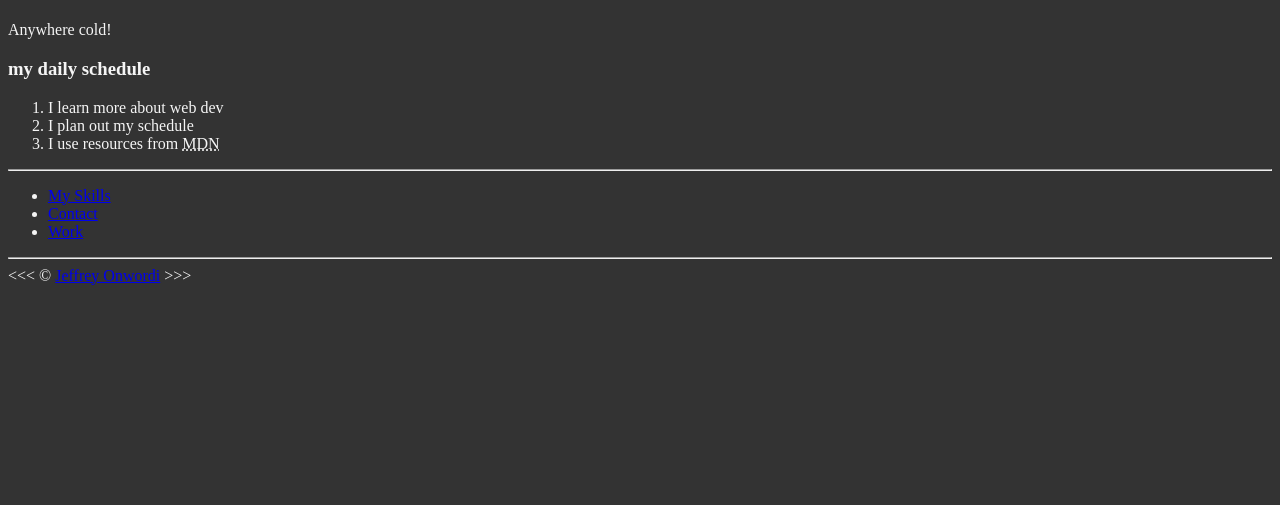
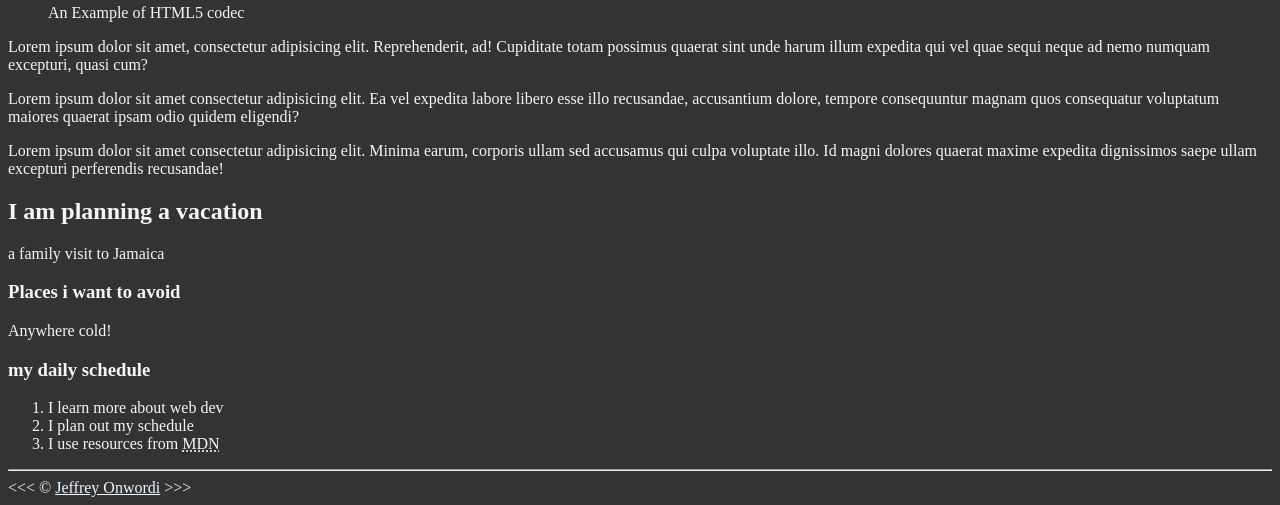
Before and after one commit to jonwor01/secondRepo, a plain HTML site: page index3.html in a window 1280 px wide. Shown: the part 343-848 px from the top of the page. Before the commit the page ends 800 px from the top, so only its background shows below. Drawn offline with Linux system fonts and the light colour scheme.

Commit message:
changes made with new file added

```diff
--- a/index3.html
+++ b/index3.html
@@ -10,6 +10,13 @@
 <body>
     <h1>My goals for the Year</h1>
     <div id="html">
+        <h2>I'm ready to learn HTML</h2>
+        <img src="html5logo.png" alt="HTML5 logo" title="I am learning HTML5" width="200" height="200">
+
+        <figure>
+            <figcaption>An Example of HTML5 codec </figcaption>
+        </figure>
+
         <p>Lorem ipsum dolor sit amet, consectetur adipisicing elit. Reprehenderit, ad! Cupiditate totam possimus quaerat sint unde harum illum expedita qui vel quae sequi neque ad nemo numquam excepturi, quasi cum?</p>
     <p>Lorem ipsum dolor sit amet consectetur adipisicing elit. Ea vel expedita labore libero esse illo recusandae, accusantium dolore, tempore consequuntur magnam quos consequatur voluptatum maiores quaerat ipsam odio quidem eligendi?</p>
     <p>Lorem ipsum dolor sit amet consectetur adipisicing elit. Minima earum, corporis ullam sed accusamus qui culpa voluptate illo. Id magni dolores quaerat maxime expedita dignissimos saepe ullam excepturi perferendis recusandae!</p>
@@ -33,21 +40,7 @@
 
 
     <hr>
-    <nav>
-        <ul>
-            <li>
-                <a href="#skills">My Skills</a>
-            </li>
-            <li>
-                <a href="#contact">Contact</a>
-            </li>
-            <li>
-                <a href="#work_experience">Work</a>
-            </li>
-        </ul>
-    </nav>
 
-    <hr>
     &lt;&lt;&lt; &copy; <a href="index.html">Jeffrey Onwordi</a> &gt;&gt;&gt;
 </body>
 </html>
--- a/styles.css
+++ b/styles.css
@@ -23,3 +23,7 @@ body{
     background-color: #333;
     color: whitesmoke;
 }
+
+a {
+    color: aliceblue;
+}
```
Also changed, not shown: index.html (+11 -4 lines), index2.html (+8 -6 lines), html5logo.png (added).
